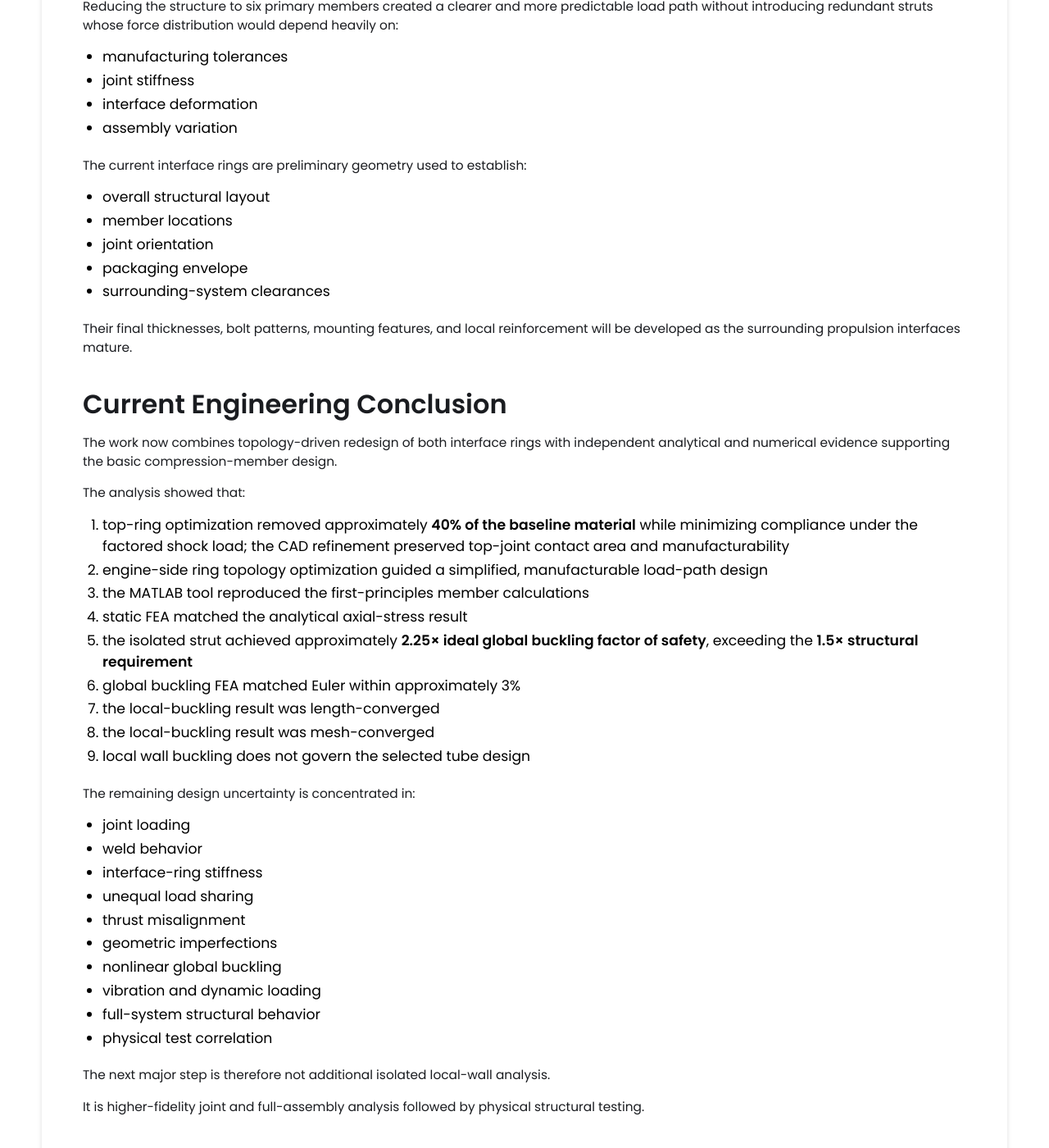
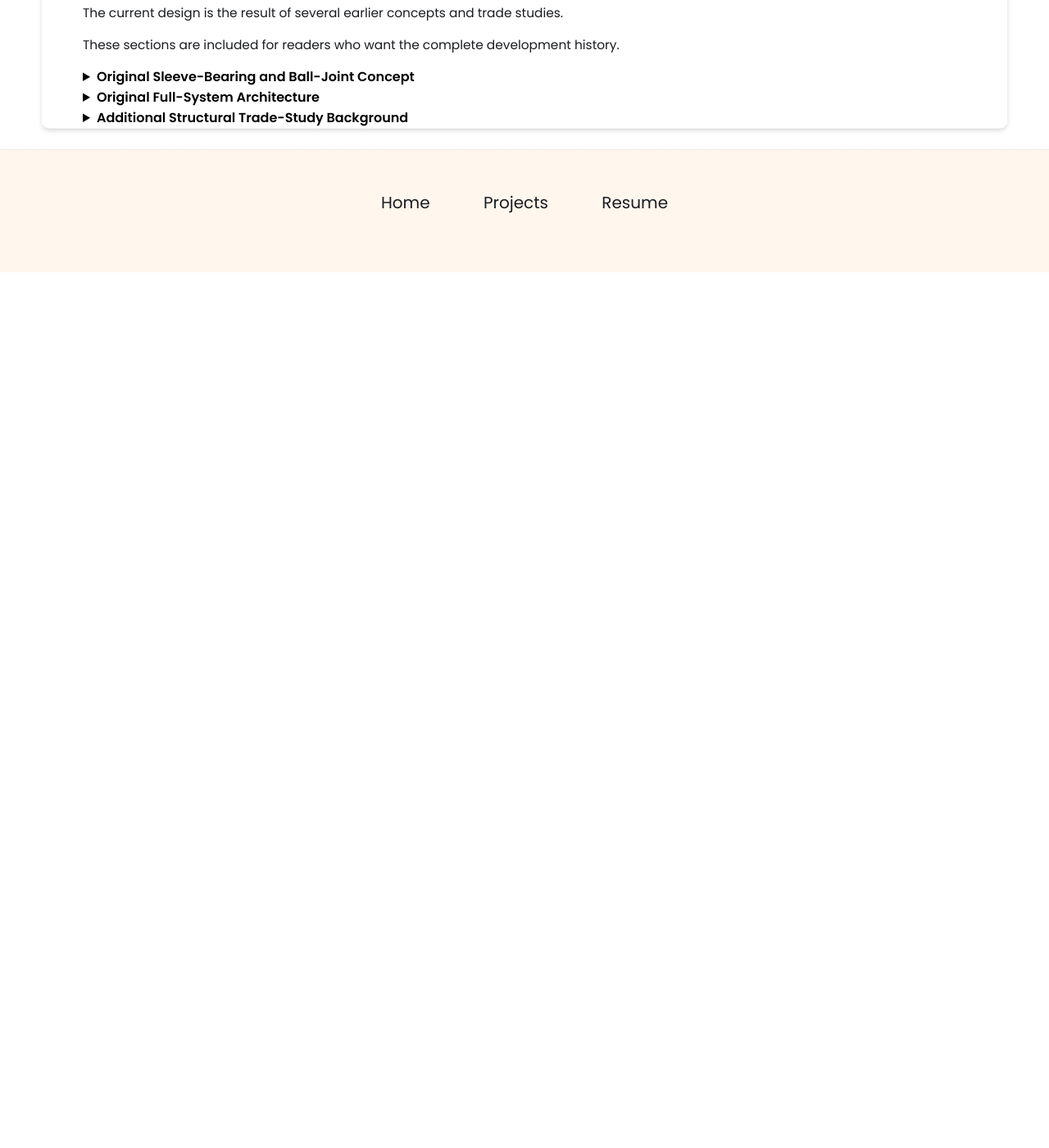
Before and after one commit to mnmohsen/personalwebsite, a Jekyll site: the page built from _projects/demo-project/index.md, in a window 1280 px wide and 1400 px high, scrolled down 18964 px. Shown: the whole window at 82% size. Built offline with Jekyll 4.4.1, drawn with Linux system fonts in a browser that asks for light colours; after the commit the page ends 19296 px from its top, so only the background shows below that; some of the changed text lies outside the part shown.

Commit message:
Update index.md

```diff
--- a/_projects/demo-project/index.md
+++ b/_projects/demo-project/index.md
@@ -572,24 +572,7 @@ Current upper joint design adapted to the tank-side interface while maintaining
 
 The top joint follows the same basic structural principle but is adapted to the geometry and packaging of the tank-side interface.
 
-The real clevis joints permit rotation primarily about their pin axes.
-
-The simplified member and local-buckling models used idealized constraints to isolate the tube behavior. Those models were not intended to claim that the complete joints had already been structurally verified.
-
-The remaining joint-level work includes:
-
-- clevis pin shear
-- clevis pin bending
-- bearing stress around pin holes
-- bracket bending
-- bracket local yielding
-- bolt shear and tension
-- weld strength
-- heat-affected-zone properties
-- interface stiffness
-- eccentric load introduction
-- manufacturing tolerances
-- assembly access
+The clevis joints permit rotation primarily about their pin axes.
 
 ## System Integration
 
@@ -611,41 +594,6 @@ The current interface rings are preliminary geometry used to establish:
 - joint orientation
 - packaging envelope
 - surrounding-system clearances
-
-Their final thicknesses, bolt patterns, mounting features, and local reinforcement will be developed as the surrounding propulsion interfaces mature.
-
-## Current Engineering Conclusion
-
-The work now combines topology-driven redesign of both interface rings with independent analytical and numerical evidence supporting the basic compression-member design.
-
-The analysis showed that:
-
-1. top-ring optimization removed approximately **40% of the baseline material** while minimizing compliance under the factored shock load; the CAD refinement preserved top-joint contact area and manufacturability
-2. engine-side ring topology optimization guided a simplified, manufacturable load-path design
-3. the MATLAB tool reproduced the first-principles member calculations
-4. static FEA matched the analytical axial-stress result
-5. the isolated strut achieved approximately **2.25× ideal global buckling factor of safety**, exceeding the **1.5× structural requirement**
-6. global buckling FEA matched Euler within approximately 3%
-7. the local-buckling result was length-converged
-8. the local-buckling result was mesh-converged
-9. local wall buckling does not govern the selected tube design
-
-The remaining design uncertainty is concentrated in:
-
-- joint loading
-- weld behavior
-- interface-ring stiffness
-- unequal load sharing
-- thrust misalignment
-- geometric imperfections
-- nonlinear global buckling
-- vibration and dynamic loading
-- full-system structural behavior
-- physical test correlation
-
-The next major step is therefore not additional isolated local-wall analysis.
-
-It is higher-fidelity joint and full-assembly analysis followed by physical structural testing.
 
 ## Background and Earlier Concepts
 
```
